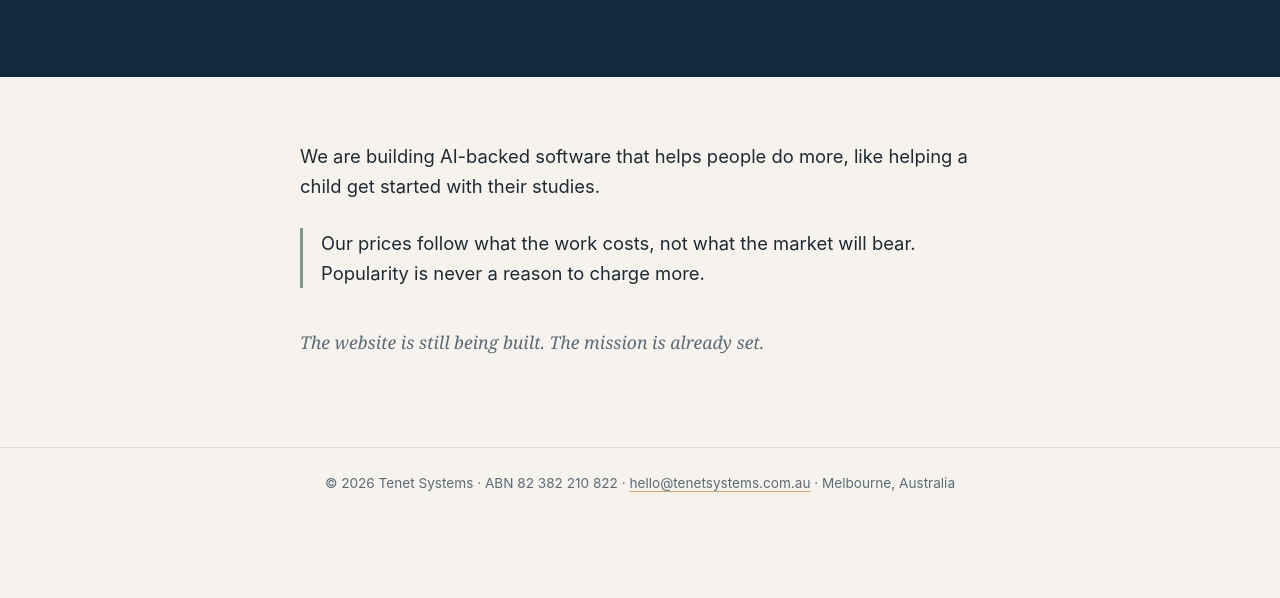
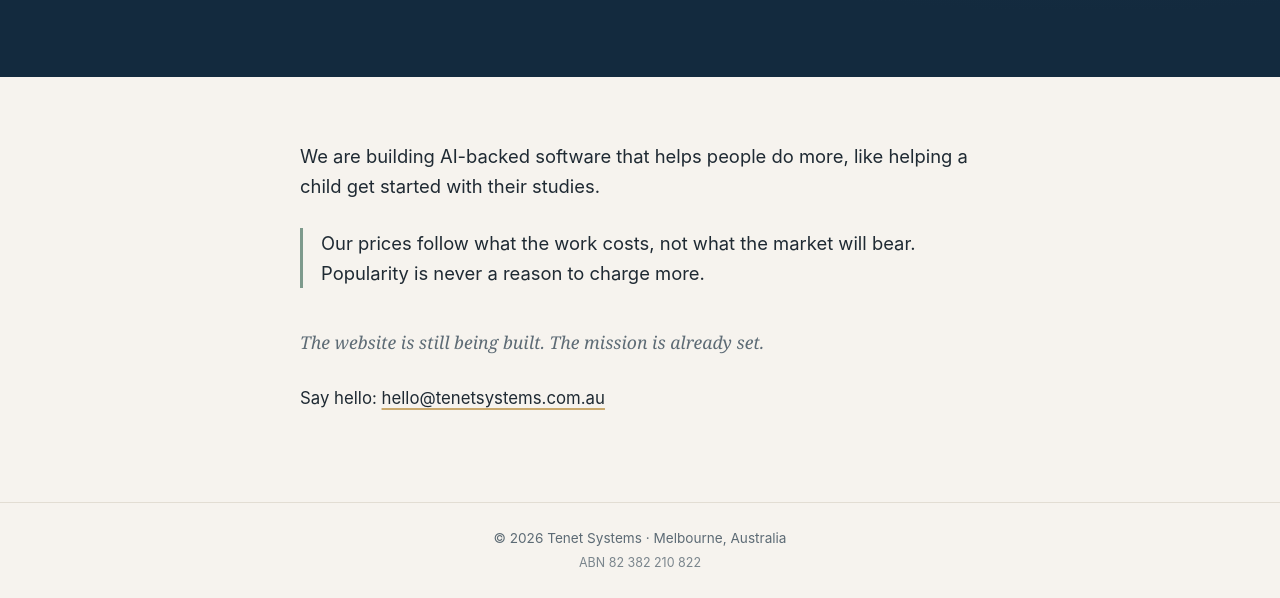
Before and after one commit to arunboslay/tenetsystems-website, a plain HTML site: page index.html in a window 1280 px wide. Shown: the part 330-928 px from the top of the page. Before the commit the page ends 848 px from the top, so only its background shows below. Drawn offline with Linux system fonts and the light colour scheme.

Commit message:
Tidy footer: move email into page, ABN on its own line
Co-Authored-By: Claude Opus 5.5 <noreply@anthropic.com>
Claude-Session: https://claude.ai/code/session_018QXA6Boqn51Ny9cbKmNmkQ

```diff
--- a/index.html
+++ b/index.html
@@ -47,6 +47,9 @@
   .body { font-size: 1.15rem; margin: 0 0 26px; }
   .body.pricing { padding-left: 18px; border-left: 3px solid var(--sage); }
   .closing { font-family: Georgia, "Times New Roman", serif; font-style: italic; color: var(--muted); font-size: 1.1rem; margin-top: 40px; }
+  .contact { margin-top: 28px; font-size: 1.05rem; }
+  .contact a { color: var(--text); text-decoration: underline; text-decoration-color: var(--accent); text-decoration-thickness: 2px; text-underline-offset: 4px; }
+  .abn { font-size: .78rem; margin-top: 4px; opacity: .8; }
   footer a { color: inherit; text-decoration: underline; text-decoration-color: var(--accent); text-underline-offset: 3px; }
   footer { text-align: center; font-size: .85rem; color: var(--muted); padding: 24px 20px; border-top: 1px solid var(--line); }
   @media (max-width: 520px) {
@@ -75,9 +78,10 @@
     <p class="body">We are building AI-backed software that helps people do more, like helping a child get started with their studies.</p>
     <p class="body pricing">Our prices follow what the work costs, not what the market will bear. Popularity is never a reason to charge more.</p>
     <p class="closing">The website is still being built. The mission is already set.</p>
+    <p class="contact">Say hello: <a href="mailto:hello@tenetsystems.com.au">hello@tenetsystems.com.au</a></p>
   </div>
 </main>
-<footer>&copy; <span id="y">2026</span> Tenet Systems &middot; ABN 82 382 210 822 &middot; <a href="mailto:hello@tenetsystems.com.au">hello@tenetsystems.com.au</a> &middot; Melbourne, Australia</footer>
+<footer><div>&copy; <span id="y">2026</span> Tenet Systems &middot; Melbourne, Australia</div><div class="abn">ABN 82 382 210 822</div></footer>
 <script>document.getElementById('y').textContent = new Date().getFullYear();</script>
 </body>
 </html>
```
